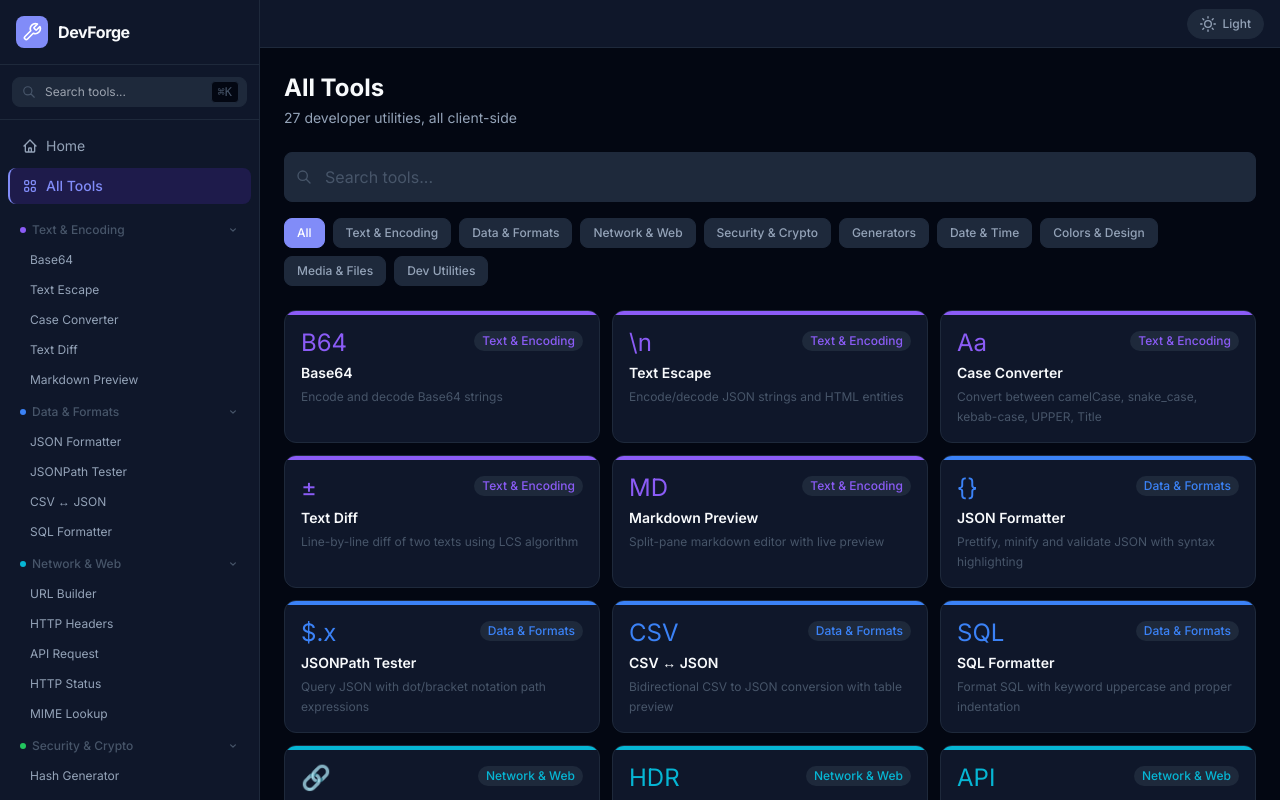
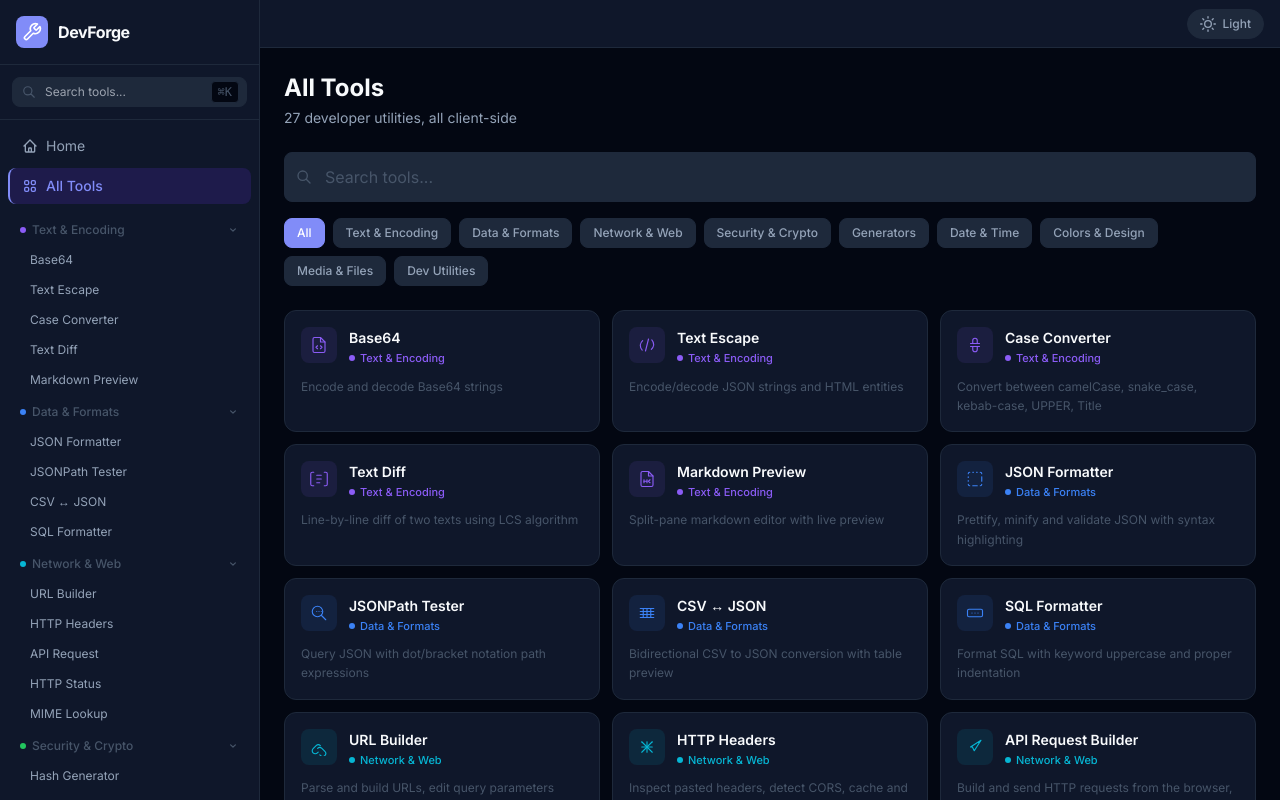
Before and after one commit to azputra/devtools, a React (Vite) app: page /tools in a window 1280 px wide. Built offline with nearby package versions, Linux system fonts and the light colour scheme.

Commit message:
Redesign tool cards: remove color bars, consistent SVG icons, clean hover

```diff
--- a/src/components/ToolCard.tsx
+++ b/src/components/ToolCard.tsx
@@ -1,64 +1,49 @@
 import { Link } from 'react-router-dom'
-
-// Map category to accent bar color
-const accentBarColors: Record<string, string> = {
-  'Text & Encoding': '#8b5cf6',
-  'Data & Formats': '#3b82f6',
-  'Network & Web': '#06b6d4',
-  'Security & Crypto': '#22c55e',
-  'Generators': '#eab308',
-  'Date & Time': '#f97316',
-  'Colors & Design': '#ec4899',
-  'Media & Files': '#ef4444',
-  'Dev Utilities': '#6366f1',
-  // Home page short names
-  'Data': '#3b82f6',
-  'Security': '#22c55e',
-  'Colors': '#ec4899',
-}
+import { toolIcons, categoryColors } from '../lib/toolIcons'
 
 interface ToolCardProps {
   path: string
   label: string
   description: string
   category: string
-  categoryColor: string
-  icon: string
+  categoryColor?: string
+  icon?: string
 }
 
-export default function ToolCard({ path, label, description, category, categoryColor, icon }: ToolCardProps) {
-  const barColor = accentBarColors[category] || 'var(--accent)'
+export default function ToolCard({ path, label, description, category }: ToolCardProps) {
+  const icon = toolIcons[path]
+  const cat = categoryColors[category] ?? { text: 'var(--accent)', bg: 'var(--accent-muted)', dot: 'var(--accent)' }
 
   return (
     <Link
       to={path}
-      className={`group block rounded-xl overflow-hidden transition-all duration-200 hover:-translate-y-0.5 hover:shadow-lg ${categoryColor}`}
-      style={{
-        border: '1px solid var(--border)',
-        background: 'var(--bg-surface)',
-        textDecoration: 'none',
+      style={{ textDecoration: 'none', display: 'block', background: 'var(--bg-surface)', border: '1px solid var(--border)', borderRadius: '12px', padding: '16px', transition: 'border-color 0.15s, box-shadow 0.15s, transform 0.15s' }}
+      onMouseEnter={e => {
+        const el = e.currentTarget as HTMLElement
+        el.style.borderColor = cat.dot
+        el.style.boxShadow = `0 4px 20px rgba(0,0,0,0.12)`
+        el.style.transform = 'translateY(-1px)'
+      }}
+      onMouseLeave={e => {
+        const el = e.currentTarget as HTMLElement
+        el.style.borderColor = 'var(--border)'
+        el.style.boxShadow = 'none'
+        el.style.transform = 'none'
       }}
     >
-      {/* Colored top bar */}
-      <div className="h-1 w-full" style={{ background: barColor }} />
-      <div className="p-4">
-        <div className="flex items-start justify-between mb-2">
-          <span className="text-2xl leading-none">{icon}</span>
-          <span
-            className={`text-xs font-medium px-2 py-0.5 rounded-full ${categoryColor}`}
-            style={{ background: 'var(--bg-elevated)' }}
-          >
-            {category}
-          </span>
+      <div style={{ display: 'flex', alignItems: 'flex-start', gap: '12px', marginBottom: '10px' }}>
+        <div style={{ width: 36, height: 36, borderRadius: 8, background: cat.bg, display: 'flex', alignItems: 'center', justifyContent: 'center', flexShrink: 0, color: cat.text }}>
+          {icon ?? <span style={{ fontSize: 14, fontWeight: 600, color: cat.text }}>{label[0]}</span>}
         </div>
-        <h3
-          className="font-semibold mb-1 group-hover:transition-colors text-sm"
-          style={{ color: 'var(--text-primary)' }}
-        >
-          {label}
-        </h3>
-        <p className="text-xs leading-relaxed" style={{ color: 'var(--text-muted)' }}>{description}</p>
+        <div style={{ flex: 1, minWidth: 0 }}>
+          <div style={{ fontWeight: 600, fontSize: 14, color: 'var(--text-primary)', marginBottom: 2, whiteSpace: 'nowrap', overflow: 'hidden', textOverflow: 'ellipsis' }}>{label}</div>
+          <div style={{ display: 'flex', alignItems: 'center', gap: 5 }}>
+            <span style={{ width: 6, height: 6, borderRadius: '50%', background: cat.dot, flexShrink: 0 }} />
+            <span style={{ fontSize: 11, color: cat.text, fontWeight: 500 }}>{category}</span>
+          </div>
+        </div>
       </div>
+      <p style={{ fontSize: 12, color: 'var(--text-muted)', lineHeight: 1.6, margin: 0 }}>{description}</p>
     </Link>
   )
 }
--- /dev/null
+++ b/src/lib/toolIcons.tsx
@@ -0,0 +1,55 @@
+import React from 'react'
+
+const s = (d: string) => (
+  <svg width="18" height="18" viewBox="0 0 24 24" fill="none" stroke="currentColor" strokeWidth="1.5" strokeLinecap="round" strokeLinejoin="round">
+    <path d={d} />
+  </svg>
+)
+
+const m = (...paths: string[]) => (
+  <svg width="18" height="18" viewBox="0 0 24 24" fill="none" stroke="currentColor" strokeWidth="1.5" strokeLinecap="round" strokeLinejoin="round">
+    {paths.map((d, i) => <path key={i} d={d} />)}
+  </svg>
+)
+
+export const toolIcons: Record<string, React.ReactElement> = {
+  '/tools/base64': m('M14 2H6a2 2 0 00-2 2v16a2 2 0 002 2h12a2 2 0 002-2V8z', 'M14 2v6h6', 'M10 13l-2 2 2 2', 'M14 13l2 2-2 2'),
+  '/tools/text-escape': m('M10 20l4-16', 'M6.228 6.228A10 10 0 003 12c0 2.598.99 4.964 2.618 6.741', 'M17.772 17.772A10 10 0 0021 12a10 10 0 00-2.618-6.741'),
+  '/tools/case-converter': s('M6 10h12M6 14h12M9 10V6a3 3 0 016 0v4M9 14v4a3 3 0 006 0v-4'),
+  '/tools/text-diff': m('M9 7h6', 'M9 12h6', 'M9 17h4', 'M5 3H3a2 2 0 00-2 2v14a2 2 0 002 2h2', 'M19 3h2a2 2 0 012 2v14a2 2 0 01-2 2h-2'),
+  '/tools/markdown': m('M14 2H6a2 2 0 00-2 2v16a2 2 0 002 2h12a2 2 0 002-2V8z', 'M14 2v6h6', 'M8 13v4', 'M12 13v4', 'M8 15h4', 'M16 13l-2 2 2 2'),
+  '/tools/json-formatter': m('M5 3a2 2 0 00-2 2', 'M19 3a2 2 0 012 2', 'M21 19a2 2 0 01-2 2', 'M5 21a2 2 0 01-2-2', 'M9 3h1M14 3h1', 'M9 21h6', 'M3 9v1M3 14v1', 'M21 9v6'),
+  '/tools/jsonpath': m('M21 21l-6-6m2-5a7 7 0 11-14 0 7 7 0 0114 0z', 'M9 10h.01M12 10h.01M15 10h.01'),
+  '/tools/csv-json': m('M3 10h18M3 6h18M3 14h18M3 18h18', 'M7 6v12', 'M12 6v12', 'M17 6v12'),
+  '/tools/sql': m('M20 7H4a2 2 0 00-2 2v6a2 2 0 002 2h16a2 2 0 002-2V9a2 2 0 00-2-2z', 'M12 12h.01', 'M8 12h.01', 'M16 12h.01'),
+  '/tools/url-builder': m('M13.828 10.172a4 4 0 00-5.656 0l-4 4a4 4 0 105.656 5.656l1.102-1.1', 'M10.172 13.828a4 4 0 015.656 0l4 4a4 4 0 01-5.656 5.656l-1.102-1.1'),
+  '/tools/http-headers': m('M5 12h14', 'M12 5v14', 'M5 5l14 14', 'M19 5L5 19'),
+  '/tools/api-request': m('M6 12l14-9-9 14-2.5-5L6 12z'),
+  '/tools/http-status': m('M9 12l2 2 4-4m6 2a9 9 0 11-18 0 9 9 0 0118 0z'),
+  '/tools/mime': m('M14 2H6a2 2 0 00-2 2v16a2 2 0 002 2h12a2 2 0 002-2V8z', 'M14 2v6h6', 'M8 13h8', 'M8 17h5'),
+  '/tools/hash': m('M4 8h16', 'M4 16h16', 'M9 3v18', 'M15 3v18'),
+  '/tools/jwt': m('M12 15v2m-6 4h12a2 2 0 002-2v-6a2 2 0 00-2-2H6a2 2 0 00-2 2v6a2 2 0 002 2zm10-10V7a4 4 0 00-8 0v4h8z'),
+  '/tools/uuid': m('M12 11c0 3.517-1.009 6.799-2.753 9.571m-3.44-2.04l.054-.09A13.916 13.916 0 008 11a4 4 0 118 0c0 1.017-.07 2.019-.203 3m-2.118 6.844A21.88 21.88 0 0015.171 17m3.839 1.132c.645-2.266.99-4.659.99-7.132A8 8 0 008 4.07M3 15.364c.64-1.319 1-2.8 1-4.364 0-1.457.39-2.823 1.07-4'),
+  '/tools/fixture': m('M4 6h16M4 10h16M4 14h8M4 18h8'),
+  '/tools/regex': m('M4.5 12.75l6 6 9-13.5'),
+  '/tools/cron': m('M12 8v4l3 3m6-3a9 9 0 11-18 0 9 9 0 0118 0z'),
+  '/tools/epoch': m('M8 7V3m8 4V3m-9 8h10M5 21h14a2 2 0 002-2V7a2 2 0 00-2-2H5a2 2 0 00-2 2v12a2 2 0 002 2z'),
+  '/tools/color-converter': m('M7 21a4 4 0 01-4-4V5a2 2 0 012-2h4a2 2 0 012 2v12a4 4 0 01-4 4zm0 0h12a2 2 0 002-2v-4a2 2 0 00-2-2h-2.343M11 7.343l1.657-1.657a2 2 0 012.828 0l2.829 2.829a2 2 0 010 2.828l-8.486 8.485M7 17h.01'),
+  '/tools/color-picker': m('M15.232 5.232l3.536 3.536m-2.036-5.036a2.5 2.5 0 113.536 3.536L6.5 21.036H3v-3.572L16.732 3.732z'),
+  '/tools/image': m('M4 16l4.586-4.586a2 2 0 012.828 0L16 16m-2-2l1.586-1.586a2 2 0 012.828 0L20 14m-6-6h.01M6 20h12a2 2 0 002-2V6a2 2 0 00-2-2H6a2 2 0 00-2 2v12a2 2 0 002 2z'),
+  '/tools/screenshot-framer': m('M9.75 17L9 20l-1 1h8l-1-1-.75-3M3 13h18M5 17h14a2 2 0 002-2V5a2 2 0 00-2-2H5a2 2 0 00-2 2v10a2 2 0 002 2z'),
+  '/tools/permissions': m('M9 12l2 2 4-4m5.618-4.016A11.955 11.955 0 0112 2.944a11.955 11.955 0 01-8.618 3.04A12.02 12.02 0 003 9c0 5.591 3.824 10.29 9 11.622 5.176-1.332 9-6.03 9-11.622 0-1.042-.133-2.052-.382-3.016z'),
+  '/tools/invoice': m('M9 5H7a2 2 0 00-2 2v12a2 2 0 002 2h10a2 2 0 002-2V7a2 2 0 00-2-2h-2M9 5a2 2 0 002 2h2a2 2 0 002-2M9 5a2 2 0 012-2h2a2 2 0 012 2m-3 7h3m-3 4h3m-6-4h.01M9 16h.01'),
+}
+
+export const categoryColors: Record<string, { text: string; bg: string; dot: string }> = {
+  'Text & Encoding': { text: '#8b5cf6', bg: 'rgba(139,92,246,0.1)', dot: '#8b5cf6' },
+  'Data & Formats':  { text: '#3b82f6', bg: 'rgba(59,130,246,0.1)', dot: '#3b82f6' },
+  'Network & Web':   { text: '#06b6d4', bg: 'rgba(6,182,212,0.1)',  dot: '#06b6d4' },
+  'Security & Crypto': { text: '#10b981', bg: 'rgba(16,185,129,0.1)', dot: '#10b981' },
+  'Generators':      { text: '#f59e0b', bg: 'rgba(245,158,11,0.1)', dot: '#f59e0b' },
+  'Date & Time':     { text: '#f97316', bg: 'rgba(249,115,22,0.1)', dot: '#f97316' },
+  'Colors & Design': { text: '#ec4899', bg: 'rgba(236,72,153,0.1)', dot: '#ec4899' },
+  'Media & Files':   { text: '#ef4444', bg: 'rgba(239,68,68,0.1)',  dot: '#ef4444' },
+  'Dev Utilities':   { text: '#6366f1', bg: 'rgba(99,102,241,0.1)', dot: '#6366f1' },
+}
```
